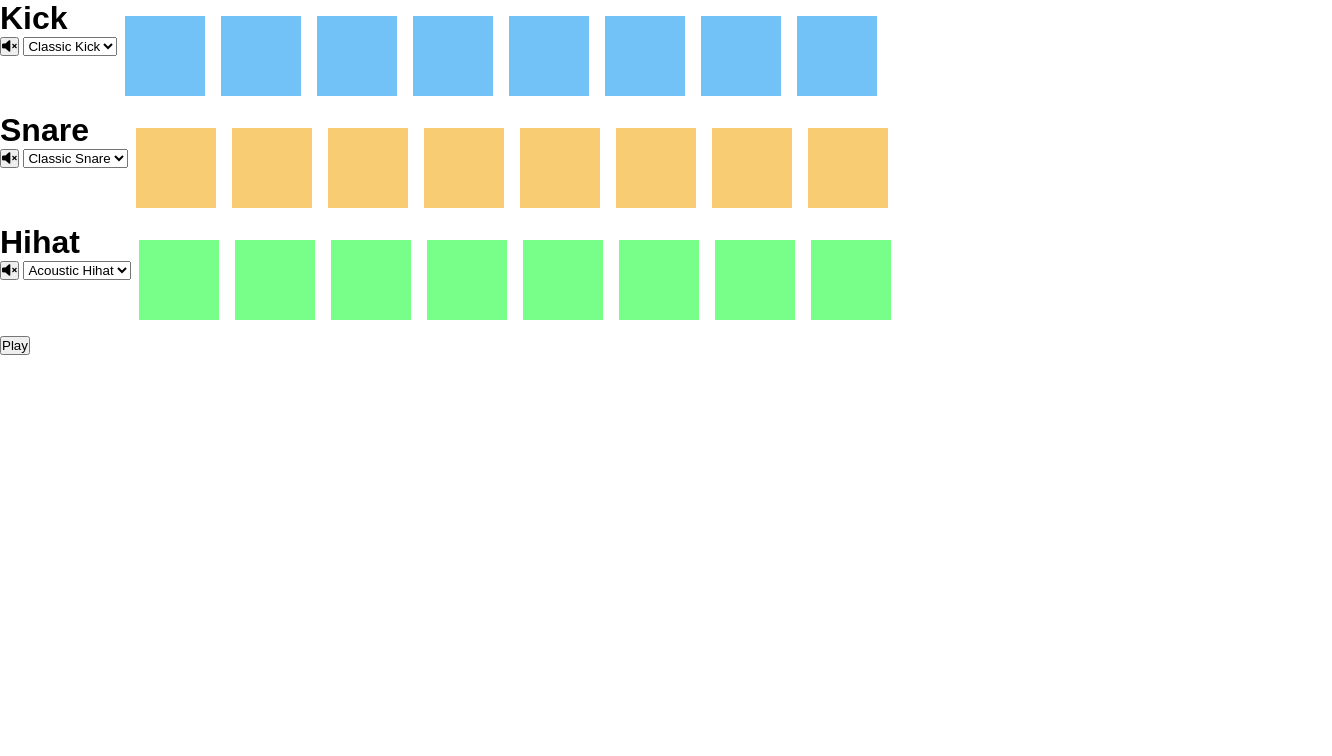
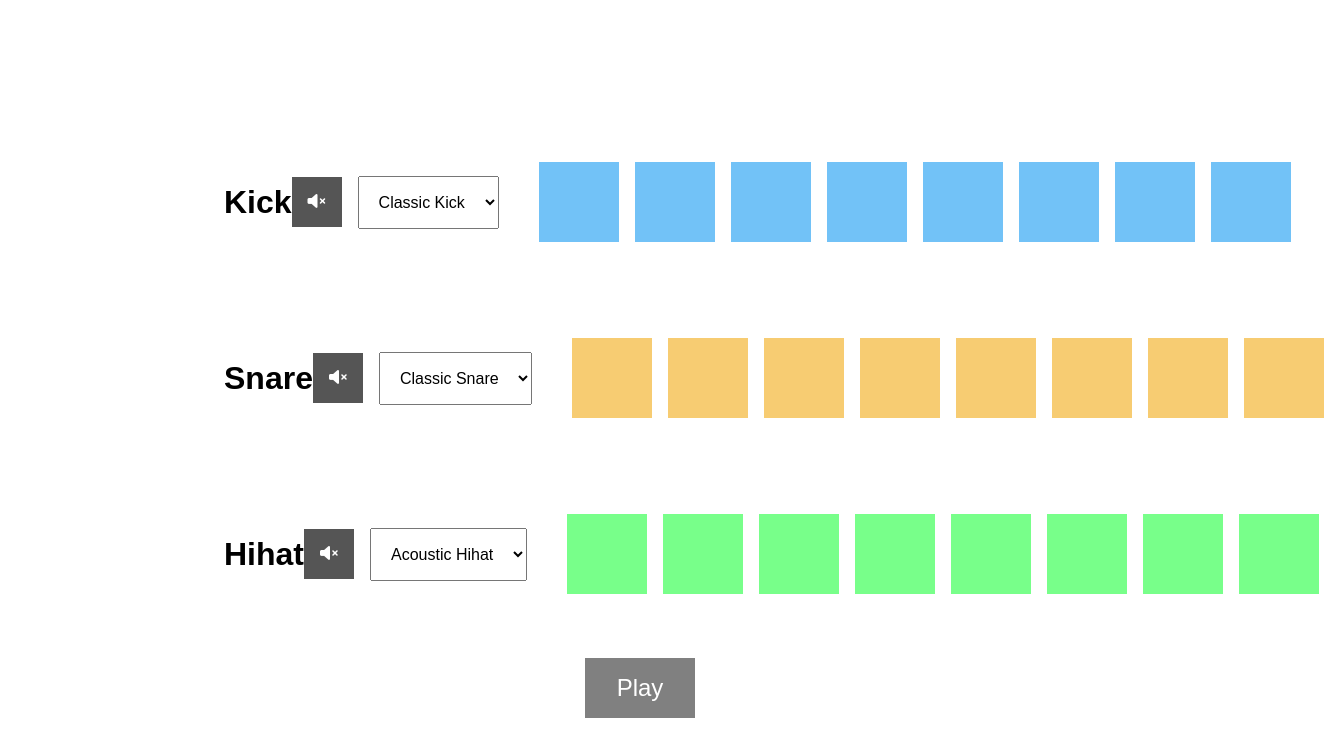
Before and after one commit to ColinJhEdwards/beatmaker, a plain HTML site: page index.html in a window 1280 px wide. Shown: the whole page, 1332 px wide, since content can reach past the window. Drawn offline with Linux system fonts and the light colour scheme.

Commit message:
finished styling with css and set up a drumkit class

```diff
--- a/app.js
+++ b/app.js
@@ -0,0 +1,9 @@
+class DrumKit {
+  constructor() {
+    this.pads = document.querySelectorAll(".pad");
+    this.kickAudio = document.querySelector(".kick-sound");
+    this.snareAudio = document.querySelector(".snare-sound");
+    this.hihatAudio = document.querySelector(".hihat-sound");
+    this.index = 0;
+  }
+}
--- a/index.html
+++ b/index.html
@@ -86,8 +86,9 @@
           <div class="pad hihat-pad b7"></div>
         </div>
       </div>
+      <button class="play">Play</button>
     </div>
-    <button class="play">Play</button>
+
     <audio src="kick-sound" src="./sounds/kick-classic.wav"></audio>
     <audio src="snare-sound" src="./sounds/snare-acoustic01.wav"></audio>
     <audio src="hihat-sound" src="./sounds/hihat-acoustic01.wav"></audio>
--- a/style.css
+++ b/style.css
@@ -34,10 +34,34 @@ svg {
   background: rgb(120, 255, 138);
 }
 
+.kickpad.active {
+  background: rgb(0, 153, 255);
+}
+
+.snare-pad.active {
+  background: rgb(255, 174, 0);
+}
+
+.hihat-pad.active {
+  background: rgb(1, 255, 34);
+}
+
+.sequencer {
+  display: flex;
+  min-height: 100vh;
+  flex-direction: column;
+  justify-content: center;
+  align-items: center;
+}
+
 .hihat-track,
 .snare-track,
 .kick-track {
   display: flex;
+  align-items: center;
+  width: 70%;
+  justify-content: space-around;
+  margin-top: 4rem;
 }
 
 .hihat,
@@ -45,3 +69,41 @@ svg {
 .kick {
   display: flex;
 }
+
+.controls {
+  display: flex;
+  justify-content: space-between;
+  align-items: center;
+  flex: 1;
+  margin: 0 2rem;
+}
+
+.controls button {
+  padding: 1rem;
+  border: none;
+  background: rgb(85, 85, 85);
+  color: white;
+  font-size: 1rem;
+  cursor: pointer;
+  transition: all ease 0.5s;
+}
+
+.pad {
+  transition: all 0.5s ease;
+}
+
+.play {
+  padding: 1rem 2rem;
+  font-size: 1.5rem;
+  background: gray;
+  color: white;
+  cursor: pointer;
+  border: none;
+  margin-top: 3rem;
+}
+
+select {
+  padding: 1rem;
+  font-size: 1rem;
+  margin-left: 1rem;
+}
```
